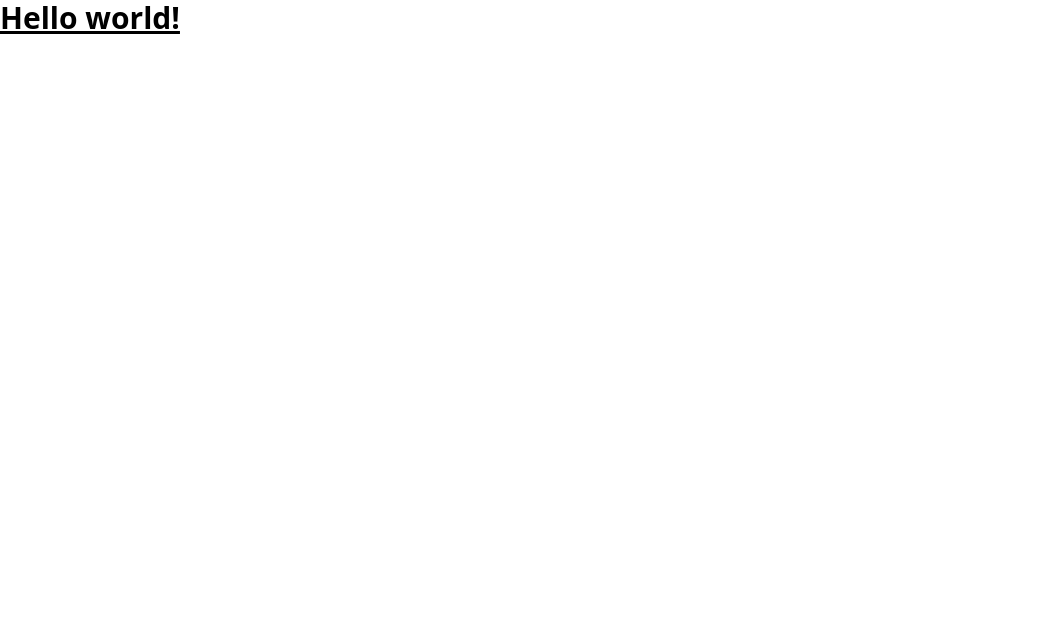
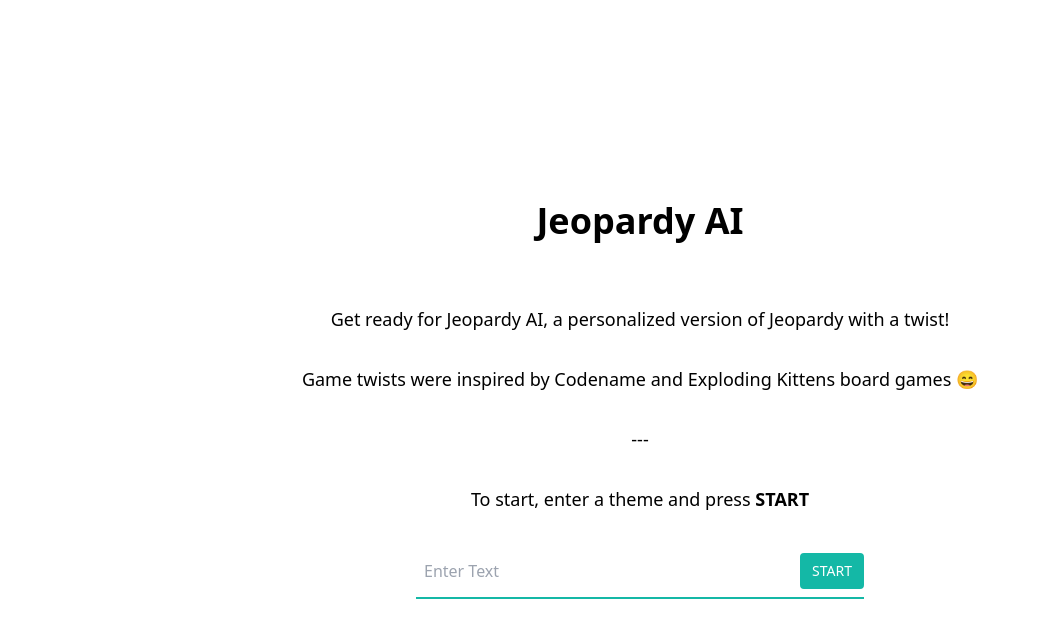
Before and after one commit to iHaroon29/Bomber-Trivia, a React (Vite) app: page / in a window 1280 px wide. Shown: the top 638 px of the page, without its empty margins (0-1040 px from the left). Built offline with nearby package versions, Linux system fonts and the light colour scheme.

Commit message:
Added start page and quiz JSON generator

```diff
--- a/src/App.jsx
+++ b/src/App.jsx
@@ -1,3 +1,8 @@
+import StartPage from "./components/StartPage/StartPage"
+
 export default function App() {
-  return <h1 className='text-3xl font-bold underline'>Hello world!</h1>
-}
+  return (
+    <>
+      <StartPage />
+    </>
+  )}
--- /dev/null
+++ b/src/components/StartPage/StartPage.tsx
@@ -0,0 +1,72 @@
+import React, { useRef, useState } from 'react';
+import './StartPage.css';
+
+const StartPage: React.FC = () => {
+
+    const [generatedText, setGeneratedText] = useState<string>('');
+    const [isLoading, setIsLoading] = useState<boolean>(false);
+    const inputRef = useRef<HTMLInputElement>(null);
+
+    const handleKeyDown = (event: React.KeyboardEvent<HTMLInputElement>) => {
+        if (event.key === "Enter") {
+            generateText();
+        }
+    };
+
+    const generateText = async () => {
+        if (inputRef.current && inputRef.current.value === "") {
+            return;
+        }
+
+        setIsLoading(true);
+
+        const response = await fetch(
+            "https://api.openai.com/v1/completions",
+            {
+                method: "POST",
+                headers: {
+                    "Content-Type": "application/json",
+                    Authorization:
+                        `Bearer ${(import.meta as any).env.VITE_OPEN_API_KEY}`,
+                    "User-Agent": "Chrome",
+                },
+                body: JSON.stringify({
+                    prompt: `Please remember, I only want 1 and only 1 json object in your reply, only a json object, no other descriptive text. Make sure the json structure is category, then difficulty, with the first letters capitalized for the JSON keys, and the amount of text provided is minimal. Create a quiz with multiple choice answers for ${inputRef.current?.value}. Generate 2 quiz categories for ${inputRef.current?.value} with 3 levels of difficulty from easiest to hardest, and 3 questions per category, for a total of 6 questions. Return the quiz data in JSON format. The JSON object should have 1 object per category, with 3 questions per category where the difficulty is easy, medium, and hard. The categories should be named appropriate bubble title names. Each question should have a "Question" field, a "MultipleChoice" field with an array of 4 possible answers, and an "Answer" field with the correct answer. Make sure the categories are named properly. Make sure it's only a JSON object that you return, with no other text or fluff. Make sure you respond with 1 and only 1 json object. Please make sure that 100% of the time, you respond with 1 and only 1 json object, so that I can consume this JSON in my frontend app with no risks of errors. Please remember, I only want 1 and only 1 json object in your reply, only a json object, no other descriptive text.`,
+                    max_tokens: 2056,
+                    model: "text-davinci-003",
+                }),
+            }
+        );
+        let data = await response.json();
+        console.log(data.choices[0].text);
+        if (data.choices && data.choices.length > 0) {
+            setGeneratedText(data.choices[0].text);
+        } else {
+            setGeneratedText("Error: Could not generate text");
+        }
+        setIsLoading(false);
+    }
+
+    return (
+        <div className="flex flex-col h-screen justify-center items-center p-8">
+            <h1 className="text-4xl font-bold text-center mb-16">Jeopardy AI</h1>
+            <h2 className="text-lg text-center mb-8">Get ready for Jeopardy AI, a personalized version of Jeopardy with a twist!</h2>
+            <h2 className="text-lg text-center mb-8">Game twists were inspired by Codename and Exploding Kittens board games 😄</h2>
+            <h2 className="text-lg text-center mb-8">---</h2>
+            <h2 className="text-lg text-center mb-8">To start, enter a theme and press <strong>START</strong></h2>
+            <div className="w-full max-w-md">
+                <div className="flex items-center border-b border-b-2 border-teal-500 py-2">
+                    <input className="appearance-none bg-transparent border-none w-full text-gray-700 mr-3 py-1 px-2 leading-tight focus:outline-none" type="text" placeholder="Enter Text" aria-label="Full name" ref={inputRef} onKeyDown={handleKeyDown} />
+                    <button className="flex-shrink-0 bg-teal-500 hover:bg-teal-700 border-teal-500 hover:border-teal-700 text-sm border-4 text-white py-1 px-2 rounded" type="button" onClick={() => { generateText() }} disabled={isLoading}>
+                        {isLoading ? <div className="spinner"></div> : "START"}
+                    </button>
+                </div>
+            </div>
+            {/* <div className="mt-8">
+                {generatedText}
+            </div> */}
+        </div>
+    );
+}
+
+export default StartPage;
```
Also changed, not shown: src/components/StartPage/StartPage.css (added).
